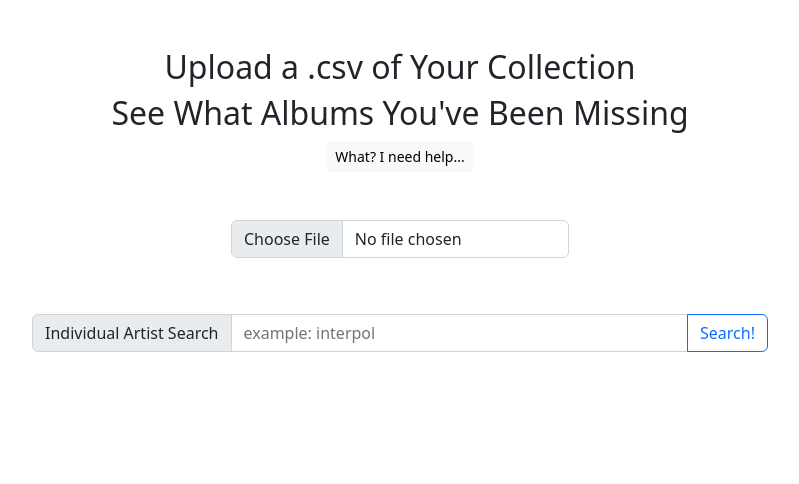
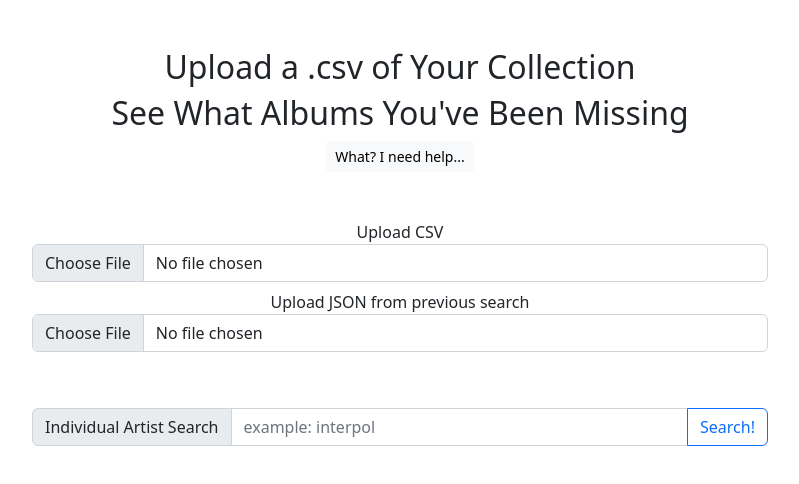
Before and after one commit to dave-ryan/find-new-releases, a Vue app: page / in a window 1280 px wide. Shown: the top 484 px of the page, without its empty margins (240-1039 px from the left). Built offline with nearby package versions, Linux system fonts and the light colour scheme.

Commit message:
support for downloading/uploading json - upload not working

```diff
--- a/package.json
+++ b/package.json
@@ -11,6 +11,7 @@
     "axios": "^1.3.2",
     "bootstrap": "^5.2.3",
     "core-js": "^3.6.5",
+    "file-saver": "^2.0.5",
     "papaparse": "^5.3.2",
     "vue": "^3.0.0"
   },
--- a/src/App.vue
+++ b/src/App.vue
@@ -18,14 +18,30 @@
             <transition name="left">
               <div v-if="!downloadStarted">
                 <form action="" class="mb-2">
-                  <label for="">
+                  <label for="csvUpload"> Upload CSV </label>
                   <input
                     type="file"
                     class="form-control input-group"
                     @change="handleFileChange($event)"
                     accept=".csv"
+                    id="csvUpload"
                   />
+                </form>
+              </div>
+            </transition>
+            <transition name="left">
+              <div v-if="!downloadStarted">
+                <form action="" class="mb-2">
+                  <label for="jsonUpload">
+                    Upload JSON from previous search
                   </label>
+                  <input
+                    type="file"
+                    class="form-control input-group"
+                    @change="handleFileChange($event)"
+                    accept=".json"
+                    id="jsonUpload"
+                  />
                 </form>
               </div>
             </transition>
@@ -115,7 +131,11 @@
             <div class="row logs_and_errors mb-3">
               <div class="col-6 bg-light font-monospace">
                 <div>Logs:</div>
-                <div class="loggybox" id="logs-div">
+                <div
+                  class="loggybox"
+                  id="logs-div"
+                  style="flex-direction: column-reverse"
+                >
                   <div v-for="(log, index) in logs" :key="index">
                     {{ log }}
                   </div>
@@ -142,6 +162,15 @@
             </div>
 
             <div class="row mb-5">
+              <div class="col">
+                <button
+                  class="btn btn-success"
+                  type="button"
+                  @click="downloadJSON"
+                >
+                  Download Results
+                </button>
+              </div>
               <div class="col">
                 <button
                   class="btn btn-danger"
@@ -354,6 +383,7 @@ img {
 <script>
 import axios from "axios";
 import Papa from "papaparse";
+import { saveAs } from "file-saver";
 
 export default {
   data: function () {
@@ -390,38 +420,29 @@ export default {
   },
   methods: {
     handleFileChange(e) {
-      // Check if file is selected
       if (e.target.files && e.target.files[0]) {
-        // Get uploaded file
         const file = e.target.files[0],
-          // Get file size
           fileSize = Math.round((file.size / 1024 / 1024) * 100) / 100,
-          // Get file extension
           fileExtention = file.name.split(".").pop(),
-          // Get file name
-          fileName = file.name.split(".").shift(),
-          // Check if file is an image
-          isImage = ["jpg", "jpeg", "png", "gif"].includes(fileExtention);
-        // Print to console
-        console.log(fileSize, fileExtention, fileName, isImage);
+          fileName = file.name.split(".").shift();
+        console.log(fileSize, fileExtention, fileName);
 
+        if (fileExtention === "csv") {
           Papa.parse(file, {
             skipEmptyLines: true,
 
             complete: function (results) {
-            // console.log("results", results);
-            // this.uploadedAlbums.map((album) => {
-            //   album.collected = true;
-            // });
-
               this.uploadedAlbums = results.data;
               this.readyToDownloadInfo = true;
               // console.log(this.uploadedAlbums, "uploaded!");
-
               // console.log("string", JSON.stringify(results.data));
               // this.downloadEngine(results.data);
             }.bind(this),
           });
+        } else if (fileExtention === "json") {
+          console.log(file);
+          this.downloadedArtists = JSON.load(file);
+        }
       }
     },
     isFileTypeValid(fileExtention) {
@@ -453,11 +474,7 @@ export default {
         console.log("Download Complete!");
         console.log("Uploaded Albums:", this.uploadedAlbums);
         console.log("Downloaded Albums:", this.downloadedArtists);
-        if (this.logsDiv) {
-          this.logsDiv.scrollTop = this.logsDiv.scrollHeight;
-        } else {
-          this.logsDiv = document.getElementById("logs-div");
-        }
+        this.logsDiv.scrollIntoView(false);
       }
     },
     discogsQuery: function (artist) {
@@ -562,6 +579,13 @@ export default {
         }, 200);
       }
     },
+    downloadJSON() {
+      var fileToSave = new Blob([JSON.stringify(this.downloadedArtists)], {
+        type: "application/json",
+      });
+      saveAs(fileToSave, "Music Results");
+    },
+
     clearResults: function () {
       if (confirm("ARE YOU SURE!?")) {
         this.downloadedArtists = [];
```
Also changed, not shown: 1 other file (tests, documents, lock files or other folders). Lines whose indentation alone changed are shown as unchanged.
